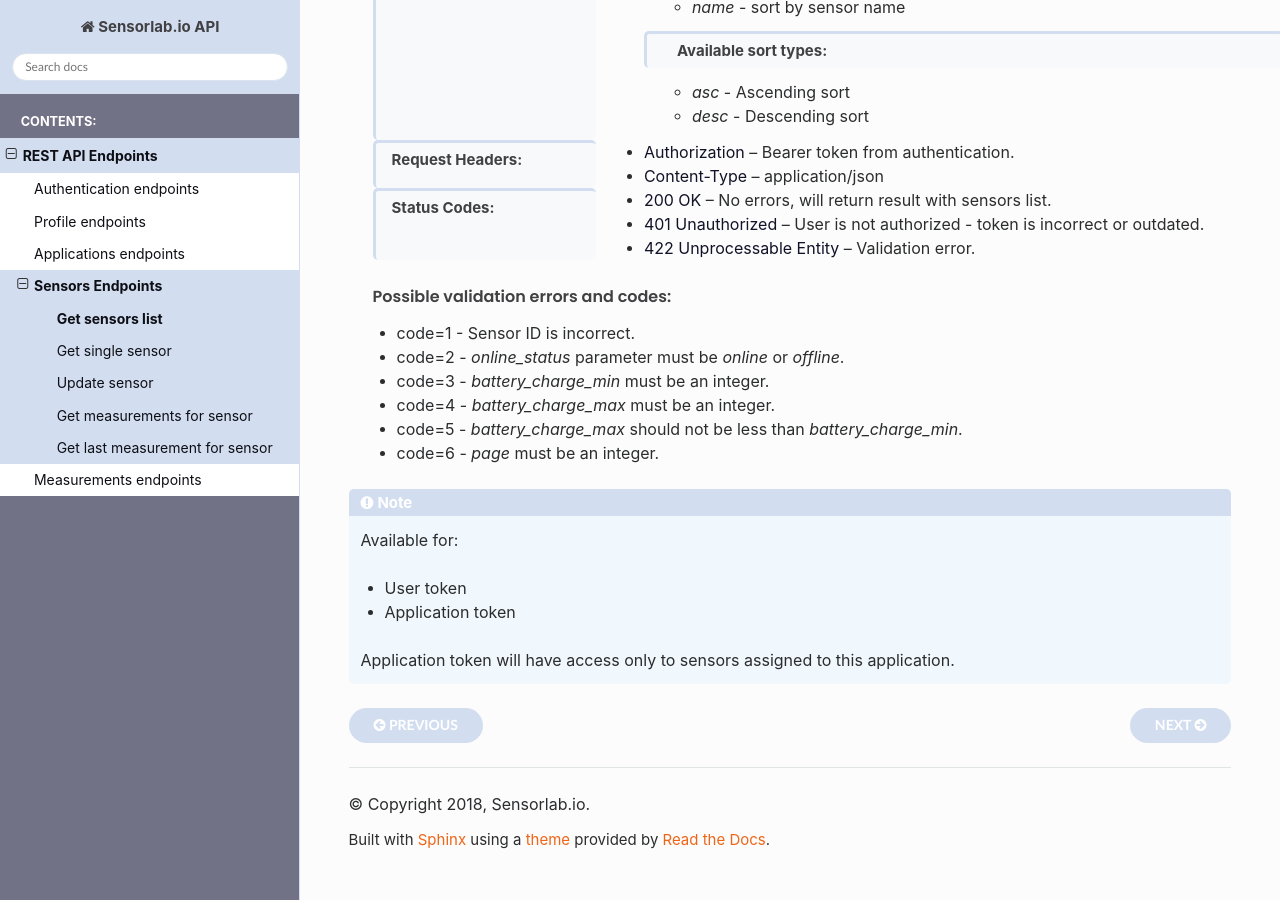
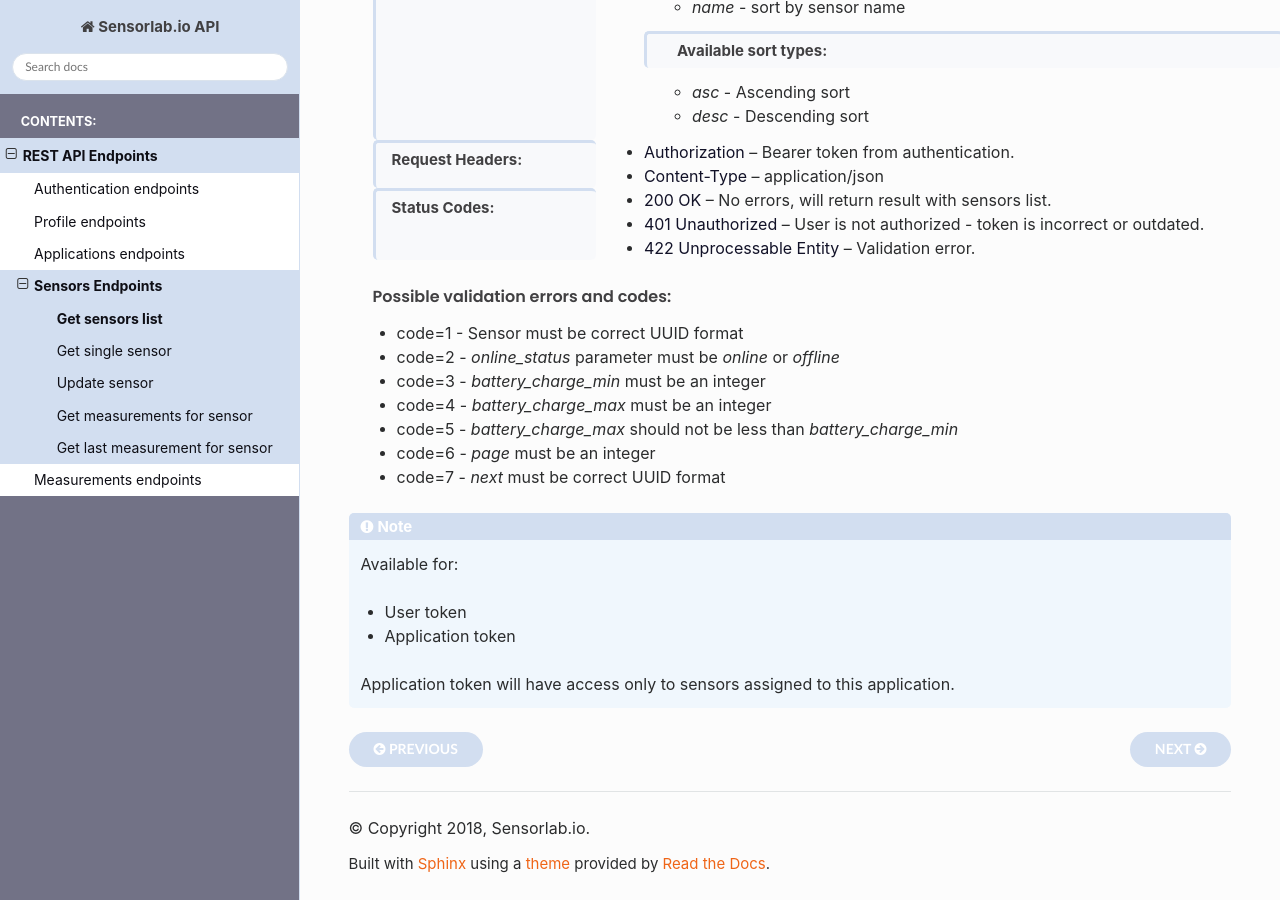
Before and after one commit to sensorlabio/sensorlab-api-docs, a Sphinx documentation site: the page built from source/endpoints/sensors/list.rst, in a window 1280 px wide and 900 px high, scrolled down 1530 px. Built offline with Sphinx 7.4.7 and the Read the Docs theme 2.0.0, drawn with Linux system fonts in a browser that asks for light colours.

Commit message:
Added `next` parameter error

```diff
--- a/source/endpoints/sensors/list.rst
+++ b/source/endpoints/sensors/list.rst
@@ -86,12 +86,13 @@ Get sensors list
 
     **Possible validation errors and codes:**
 
-    - code=1 - Sensor ID is incorrect.
-    - code=2 - `online_status` parameter must be `online` or `offline`.
-    - code=3 - `battery_charge_min` must be an integer.
-    - code=4 - `battery_charge_max` must be an integer.
-    - code=5 - `battery_charge_max` should not be less than `battery_charge_min`.
-    - code=6 - `page` must be an integer.
+    - code=1 - Sensor must be correct UUID format
+    - code=2 - `online_status` parameter must be `online` or `offline`
+    - code=3 - `battery_charge_min` must be an integer
+    - code=4 - `battery_charge_max` must be an integer
+    - code=5 - `battery_charge_max` should not be less than `battery_charge_min`
+    - code=6 - `page` must be an integer
+    - code=7 - `next` must be correct UUID format
 
 .. note::
     Available for:
```
